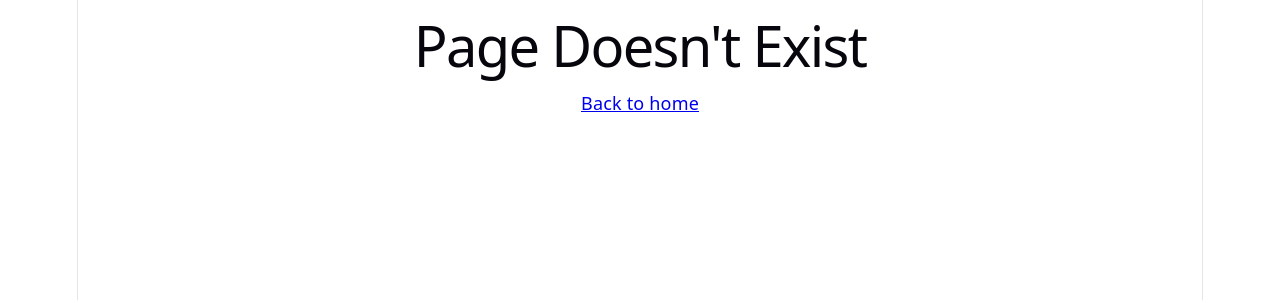
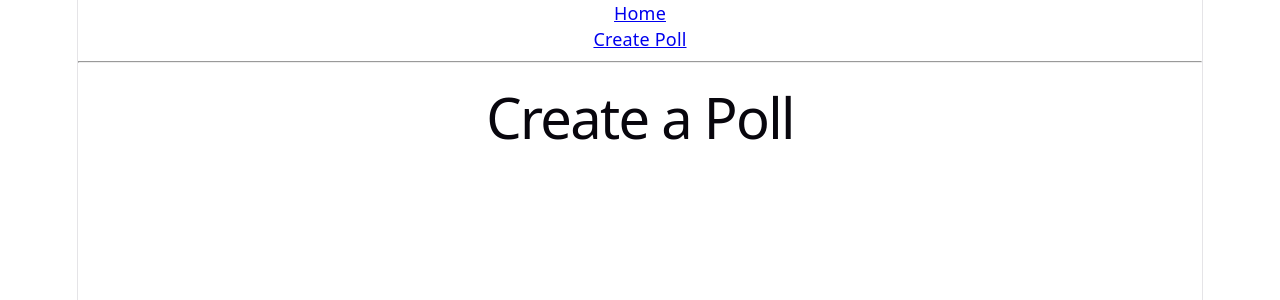
Before and after one commit to Precision-Polling-Network/Capstone_1_Polling_App_Frontend, a React (Vite) app: page /CreatePoll in a window 1280 px wide. Shown: the top 300 px of the page. Built offline with nearby package versions, Linux system fonts and the light colour scheme; no server answers.

Commit message:
created a NavBar component  and began the CreatePoll page

```diff
--- a/src/App.jsx
+++ b/src/App.jsx
@@ -1,8 +1,10 @@
 import Home from "./pages/Home";
+import NavBar from "./components/NavBar";
 
- function App() {
+function App() {
   return (
     <div>
+      <NavBar/>
       <Home/>
     </div>
   );
--- /dev/null
+++ b/src/components/NavBar.jsx
@@ -0,0 +1,17 @@
+import { NavLink } from "react-router-dom";
+
+export default function NavBar(){
+    return(
+        <nav>
+            <NavLink to="/">
+                Home
+            </NavLink>
+            <br/>
+            <NavLink to="/CreatePoll">
+                Create Poll
+            </NavLink>
+            <hr/>
+        </nav>
+
+    )
+}
--- a/src/pages/CreatePoll.jsx
+++ b/src/pages/CreatePoll.jsx
@@ -1,18 +1,39 @@
-async function CreatePoll(event) {
-    event.preventDefault();
-    try {
+import { useState, useEffect } from "react";
+import { useParams } from "react-router-dom";
+
+export default function CreatePoll(event){
+  event.preventDefault;
+
+  const [poll, setPolls] = useState([]);
+  const [description, setDescription] = useState([]);
+  const [option, setOption] = useState([]);
+  const [loading, setLoading] = useState(true);
+  const [error, setError] = useState(null);
+
+  const API_URL = "http://localhost:8080";
+  useEffect(async ()=> {
+   try {
       const response = await fetch(`${API_URL}/polls`, {
         method: "POST",
         headers: { "content-type": "application/json" },
-        body: JSON.stringify({ title: name, description: description, options: options }),
+        body: JSON.stringify({ title: name, description: description}),
       });
       const newPoll = await response.json();
-      setPolls([...polls, newPoll]);
-    } catch (error) {
+      setPoll([...poll, newPoll]);
+    }
+      catch (error) {
       console.log(error);
-    } finally {
-      setName("");
-      setquestions("");
-      setOptions("");
     }
-  }
+      finally {
+      setPoll("");
+      setDescription("");
+      setOption("");
+    }
+  },[])
+  return (
+    <div>
+      <h1>Create a Poll</h1>
+
+    </div>
+  )
+}
--- a/src/routes.jsx
+++ b/src/routes.jsx
@@ -1,19 +1,20 @@
 
 import { BrowserRouter, Routes, Route } from 'react-router';
 import { useParams, useSearchParams } from 'react-router';
+import NavBar from './components/NavBar';
 import Home from './pages/Home'
 // import Results from '../pages/Results'
-// import CreatePoll from '../pages/CreatePoll';
+import CreatePoll from './pages/CreatePoll';
 import NotFound from './pages/NotFound';
 
 function AppRoutes() {
   return (
     <>
-       {/* <Navbar/> */}
+       <NavBar/>
          <Routes>
             <Route path= '/' element={<Home/>}/>
-            {/* <Route path="Results" element={<Results/>}/>
-            <Route path="CreatePoll" element={<CreatePoll/>}/> */}
+            {/* <Route path="Results" element={<Results/>}/> */}
+            <Route path="/CreatePoll" element={<CreatePoll/>}/>
             <Route path="*" element={<NotFound/>}/>
          </Routes>
 
```
